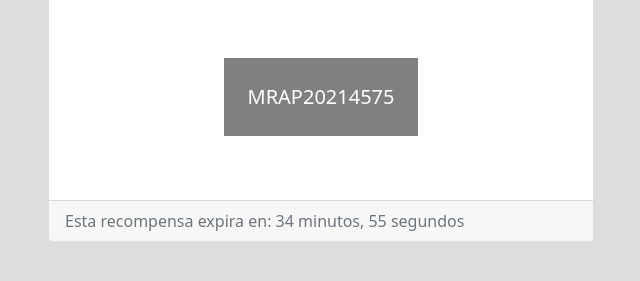
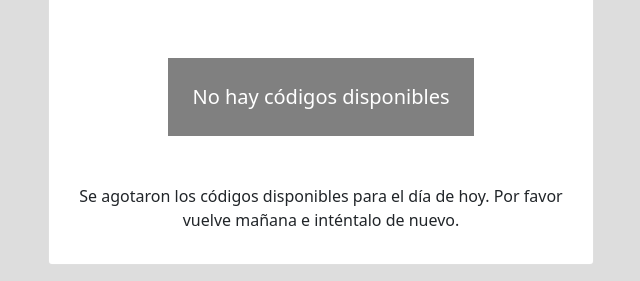
Before and after one commit to megarewards/offer-photoshop, a plain HTML site: page step-2.html in a window 1280 px wide. Shown: the part 642-923 px from the top of the page, without its empty margins (319-959 px from the left). Before the commit the page ends 900 px from the top, so only its background shows below. Drawn offline with nearby package versions, Linux system fonts and the light colour scheme.

Commit message:
Content updated

```diff
--- a/step-2.html
+++ b/step-2.html
@@ -32,12 +32,13 @@
               </div>
               <div class="card-body text-center">
                 <div class="code my-5 mx-auto">
-                  <p class="lead mb-0 p-4 text-white"><strong>MRAP20214575</strong></p>
+                  <p class="lead mb-0 p-4 text-white"><strong>No hay códigos disponibles</strong></p>
                 </div>
+                <p>Se agotaron los códigos disponibles para el día de hoy. Por favor vuelve mañana e inténtalo de nuevo.</p>
               </div>
-              <div class="card-footer text-muted">
+              <!-- <div class="card-footer text-muted">
                 <p id="clock" class="clock mb-0"></p>
-              </div>
+              </div> -->
             </div>
           </div>
         </div>
```
